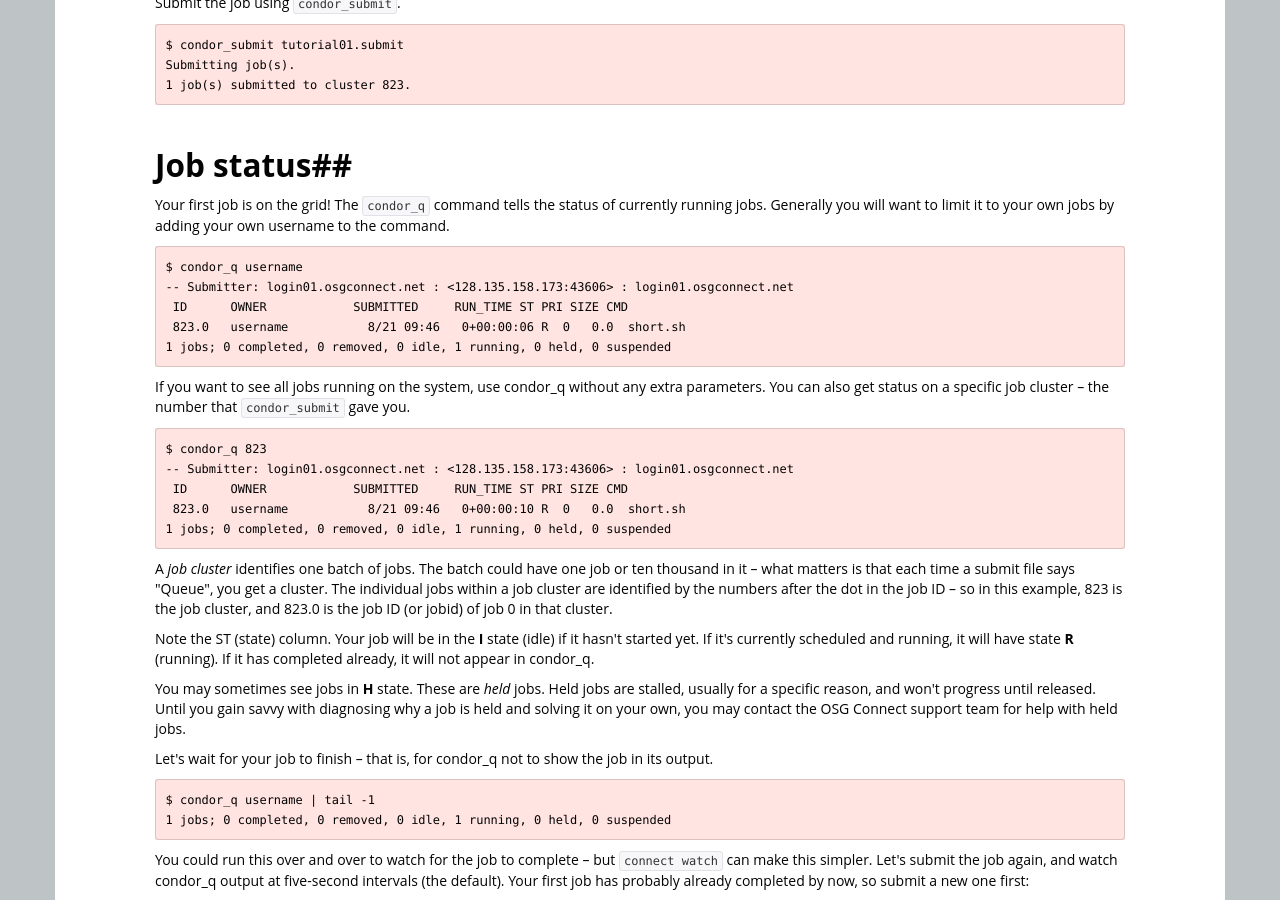
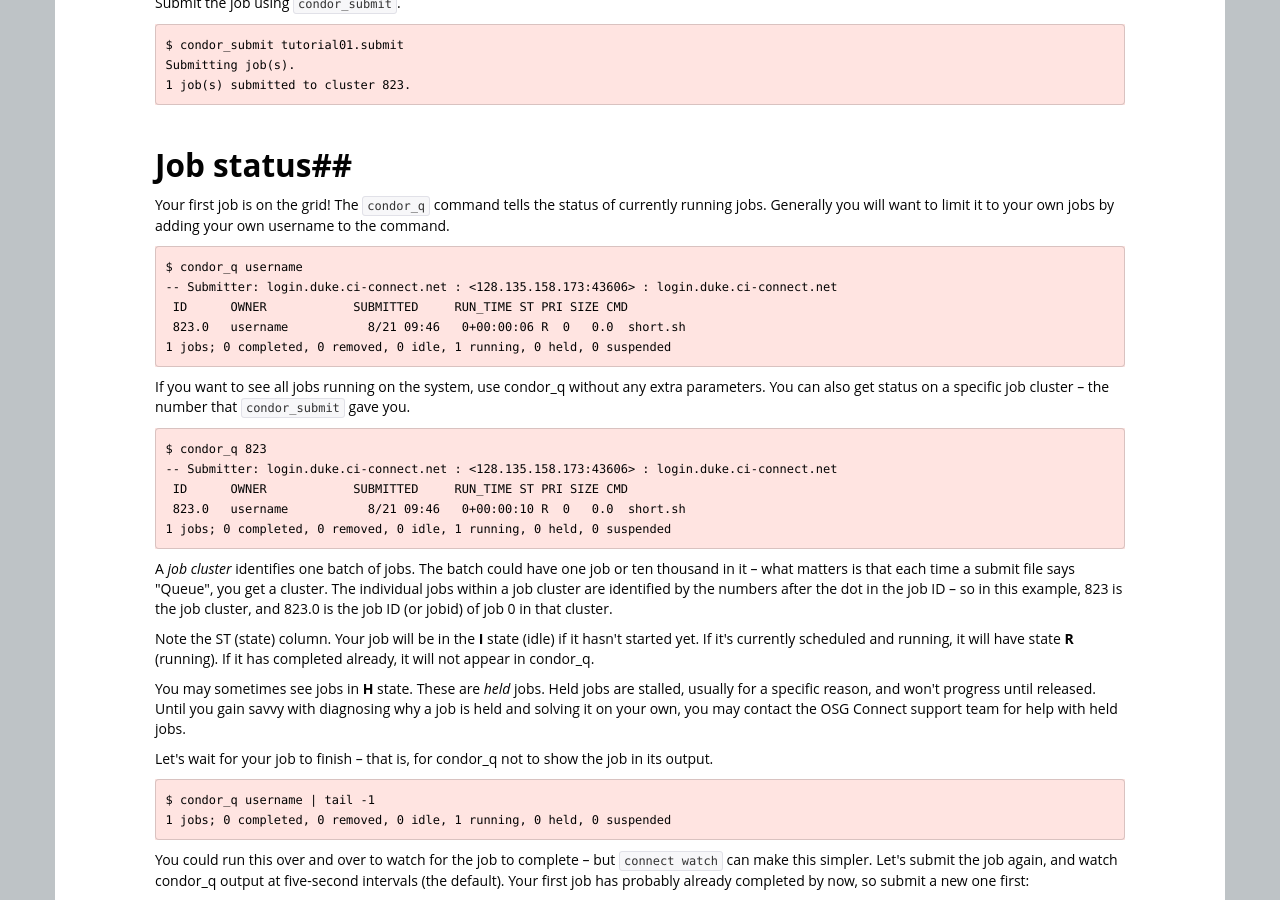
Before and after one commit to SWC-OSG-Workshop/2015-10-27-duke, a Jekyll site: the page built from novice/DHTC/04-HTCondor-Submitting.md, in a window 1280 px wide and 900 px high, scrolled down 4050 px. Built offline with Jekyll 4.4.1, drawn with Linux system fonts in a browser that asks for light colours; some of the changed text lies outside the part shown.

Commit message:
Changed hostnames to the Duke specific one

```diff
--- a/novice/DHTC/04-HTCondor-Submitting.md
+++ b/novice/DHTC/04-HTCondor-Submitting.md
@@ -22,8 +22,8 @@
 First, we log in to OSG Connect:
 
 ~~~
-$ ssh username@login.osgconnect.net  # username is your username
-password:                            # enter your password
+$ ssh username@ login.duke.ci-connect.net  # username is your username
+password:                                  # enter your password
 ~~~
 
 Let's introduce two commands that will be useful throughout your OSG Connect
@@ -194,7 +194,7 @@
 ~~~
 Start time: Wed Aug 21 09:21:35 CDT 2013
 
-Job is running on node: login01.osgconnect.net
+Job is running on node: login.duke.ci-connect.net
 
 Job running as user: uid=54161(username) gid=1000(users) groups=1000(users),0(root),1001(osg-connect),1002(osg-staff),1003(osg-connect-test),9948(staff),19012(osgconnect)
 
@@ -256,7 +256,7 @@
 
 ~~~
 $ condor_q username
--- Submitter: login01.osgconnect.net : <128.135.158.173:43606> : login01.osgconnect.net
+-- Submitter: login.duke.ci-connect.net : <128.135.158.173:43606> : login.duke.ci-connect.net
  ID      OWNER            SUBMITTED     RUN_TIME ST PRI SIZE CMD
  823.0   username           8/21 09:46   0+00:00:06 R  0   0.0  short.sh
 1 jobs; 0 completed, 0 removed, 0 idle, 1 running, 0 held, 0 suspended
@@ -268,7 +268,7 @@
 
 ~~~
 $ condor_q 823
--- Submitter: login01.osgconnect.net : <128.135.158.173:43606> : login01.osgconnect.net
+-- Submitter: login.duke.ci-connect.net : <128.135.158.173:43606> : login.duke.ci-connect.net
  ID      OWNER            SUBMITTED     RUN_TIME ST PRI SIZE CMD
  823.0   username           8/21 09:46   0+00:00:10 R  0   0.0  short.sh
 1 jobs; 0 completed, 0 removed, 0 idle, 1 running, 0 held, 0 suspended
```
Also changed, not shown: novice/DHTC/07-TroubleShooting.md (+3 -3 lines).
